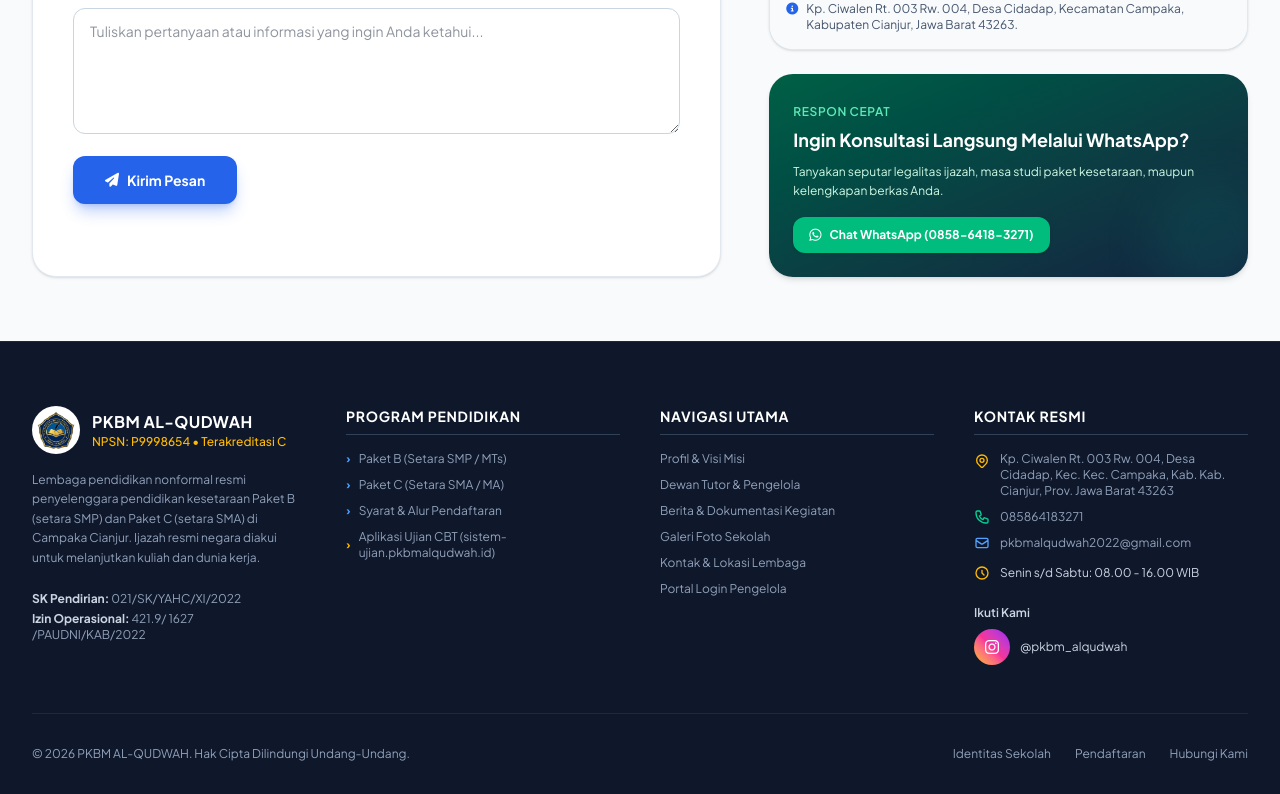
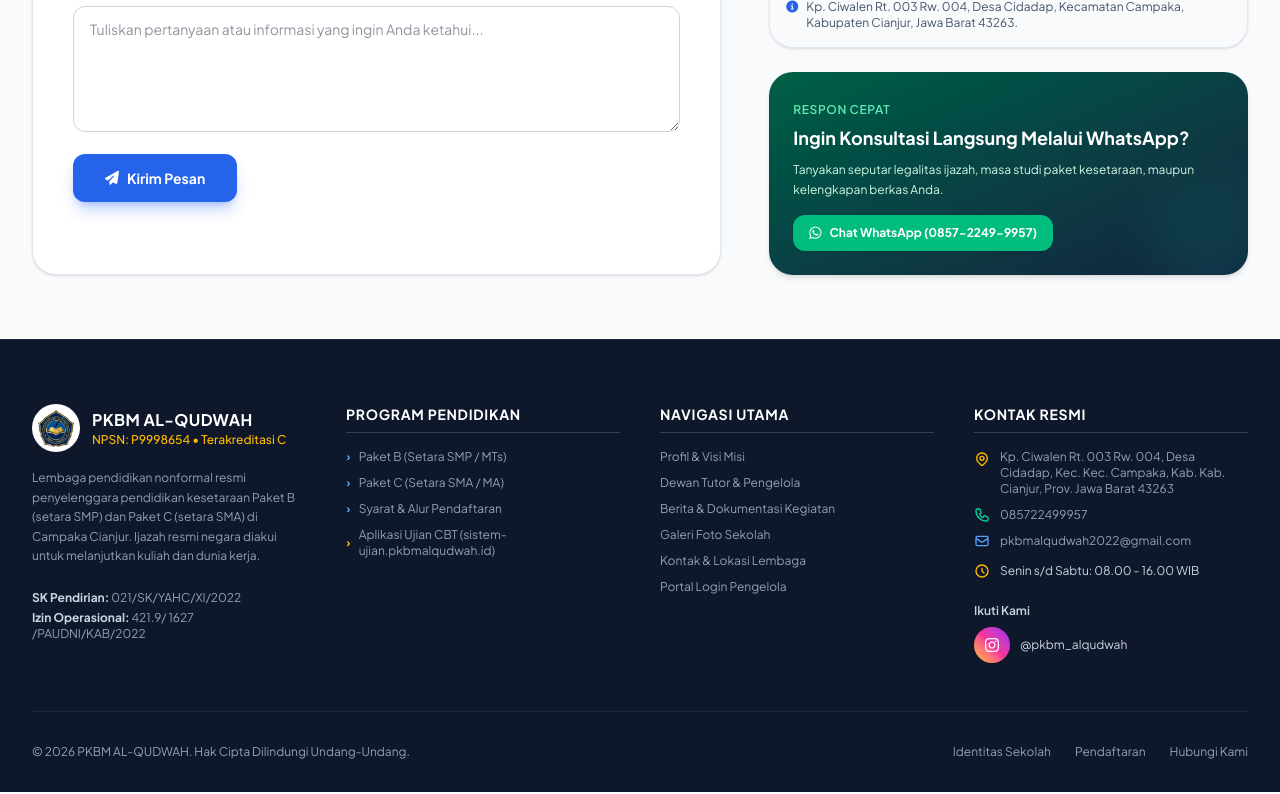
Before and after one commit to gagassastra/Web-sekolah, a Laravel app: page /kontak in a window 1280 px wide. Shown: the part 1218-2012 px from the top of the page. Run offline with Laravel 12, Linux system fonts and the light colour scheme; a user stored in the database is signed in; data comes from the database, SQL or seed files in the repository; style sheets or scripts are compiled from the project's sources.

Commit message:
Update nomor kontak dan WhatsApp ke 085722499957

```diff
--- a/app/Models/SchoolProfile.php
+++ b/app/Models/SchoolProfile.php
@@ -73,4 +73,22 @@ class SchoolProfile extends Model
 
         return str_starts_with($foto, 'http') ? $foto : '/' . ltrim($foto, '/');
     }
+
+    public function getTeleponAttribute(?string $value): string
+    {
+        if (empty($value) || in_array($value, ['085864183271', '0858-6418-3271'], true)) {
+            return '085722499957';
+        }
+
+        return $value;
+    }
+
+    public function getWhatsappAttribute(?string $value): string
+    {
+        if (empty($value) || in_array($value, ['085864183271', '0858-6418-3271'], true)) {
+            return '085722499957';
+        }
+
+        return $value;
+    }
 }
--- a/app/Models/User.php
+++ b/app/Models/User.php
@@ -85,4 +85,9 @@ class User extends Authenticatable
 
         return str_starts_with($foto, 'http') ? $foto : '/' . ltrim($foto, '/');
     }
+
+    public function getPhoneAttribute(?string $value): ?string
+    {
+        return in_array($value, ['085864183271', '0858-6418-3271'], true) ? '085722499957' : $value;
+    }
 }
--- a/resources/views/layouts/app.blade.php
+++ b/resources/views/layouts/app.blade.php
@@ -322,7 +322,7 @@
     </footer>
 
     <!-- FLOATING WHATSAPP BUTTON -->
-    <a href="https://wa.me/6285864183271?text=Halo%20Admin%20PKBM%20AL-QUDWAH,%20saya%20ingin%20mendapatkan%20informasi%20pendaftaran%20Paket%20B%20/%20Paket%20C" target="_blank" rel="noopener noreferrer" class="fixed bottom-6 right-6 z-40 bg-emerald-600 hover:bg-emerald-700 text-white p-3.5 rounded-full shadow-lg hover:shadow-emerald-500/30 transition-all duration-300 hover:scale-105 flex items-center justify-center group" aria-label="Konsultasi WhatsApp">
+    <a href="https://wa.me/6285722499957?text=Halo%20Admin%20PKBM%20AL-QUDWAH,%20saya%20ingin%20mendapatkan%20informasi%20pendaftaran%20Paket%20B%20/%20Paket%20C" target="_blank" rel="noopener noreferrer" class="fixed bottom-6 right-6 z-40 bg-emerald-600 hover:bg-emerald-700 text-white p-3.5 rounded-full shadow-lg hover:shadow-emerald-500/30 transition-all duration-300 hover:scale-105 flex items-center justify-center group" aria-label="Konsultasi WhatsApp">
         <svg class="w-6 h-6" fill="currentColor" viewBox="0 0 24 24">
             <path d="M.057 24l1.687-6.163c-1.041-1.804-1.588-3.849-1.587-5.946.003-6.556 5.338-11.891 11.893-11.891 3.181.001 6.167 1.24 8.413 3.488 2.245 2.248 3.481 5.236 3.48 8.414-.003 6.557-5.338 11.892-11.893 11.892-1.99-.001-3.951-.5-5.688-1.448l-6.305 1.654zm6.597-3.807c1.676.995 3.276 1.591 5.392 1.592 5.448 0 9.886-4.434 9.889-9.885.002-5.462-4.415-9.89-9.881-9.892-5.452 0-9.887 4.434-9.889 9.884-.001 2.225.651 3.891 1.746 5.634l-.999 3.648 3.742-.981zm11.387-5.464c-.074-.124-.272-.198-.57-.347-.297-.149-1.758-.868-2.031-.967-.272-.099-.47-.149-.669.149-.198.297-.768.967-.941 1.165-.173.198-.347.223-.644.074-.297-.149-1.255-.462-2.39-1.475-.883-.788-1.48-1.761-1.653-2.059-.173-.297-.018-.458.13-.606.134-.133.297-.347.446-.521.151-.172.2-.296.3-.495.099-.198.05-.372-.025-.521-.075-.148-.669-1.611-.916-2.206-.242-.579-.487-.501-.669-.51l-.57-.01c-.198 0-.52.074-.792.372s-1.04 1.016-1.04 2.479 1.065 2.876 1.213 3.074c.149.198 2.095 3.2 5.076 4.487.709.306 1.263.489 1.694.626.712.226 1.36.194 1.872.118.571-.085 1.758-.719 2.006-1.413.248-.695.248-1.29.173-1.414z"/>
         </svg>
--- a/resources/views/pages/contact.blade.php
+++ b/resources/views/pages/contact.blade.php
@@ -44,9 +44,6 @@
                 </div>
                 <h3 class="font-bold text-navy-900 text-sm mb-2">WhatsApp / Telepon</h3>
                 <p class="text-xs text-slate-600 mb-2">Hubungi admin resmi:</p>
-                <a href="https://wa.me/6285864183271" target="_blank" rel="noopener" class="text-xs font-bold text-emerald-600 hover:underline block mb-1">
-                    0858-6418-3271
-                </a>
                 <a href="https://wa.me/6285722499957" target="_blank" rel="noopener" class="text-xs font-bold text-emerald-600 hover:underline block">
                     0857-2249-9957
                 </a>
@@ -203,10 +200,10 @@
                     <p class="text-xs text-emerald-100 leading-relaxed mb-4">
                         Tanyakan seputar legalitas ijazah, masa studi paket kesetaraan, maupun kelengkapan berkas Anda.
                     </p>
-                    <a href="https://wa.me/6285864183271?text={{ urlencode('Halo PKBM AL-QUDWAH, saya ingin bertanya mengenai program kesetaraan Paket B / Paket C.') }}"
+                    <a href="https://wa.me/6285722499957?text={{ urlencode('Halo PKBM AL-QUDWAH, saya ingin bertanya mengenai program kesetaraan Paket B / Paket C.') }}"
                        target="_blank" rel="noopener"
                        class="inline-flex items-center gap-2 px-4 py-2.5 bg-emerald-500 hover:bg-emerald-600 text-white rounded-xl text-xs font-bold transition shadow">
-                        <i class="fa-brands fa-whatsapp text-sm"></i> Chat WhatsApp (0858-6418-3271)
+                        <i class="fa-brands fa-whatsapp text-sm"></i> Chat WhatsApp (0857-2249-9957)
                     </a>
                 </div>
             </div>
--- a/resources/views/pages/exam-portal.blade.php
+++ b/resources/views/pages/exam-portal.blade.php
@@ -145,7 +145,7 @@
                     <p class="text-navy-100 text-xs sm:text-sm">Segera laporkan kepada Tim IT / Operator Sekolah untuk reset sesi atau reset password ujian.</p>
                 </div>
             </div>
-            <a href="https://wa.me/6285864183271?text={{ urlencode('Halo Operator PKBM AL-QUDWAH, saya mengalami kendala pada aplikasi ujian CBT.') }}"
+            <a href="https://wa.me/6285722499957?text={{ urlencode('Halo Operator PKBM AL-QUDWAH, saya mengalami kendala pada aplikasi ujian CBT.') }}"
                target="_blank" rel="noopener"
                class="px-5 py-3 bg-gold-500 hover:bg-gold-600 text-navy-950 font-bold rounded-xl text-xs sm:text-sm transition flex items-center gap-2 shrink-0 shadow">
                 <i class="fa-brands fa-whatsapp text-base"></i> Hubungi Helpdesk IT
--- a/resources/views/pages/home.blade.php
+++ b/resources/views/pages/home.blade.php
@@ -472,7 +472,7 @@
                 <a href="{{ route('pendaftaran.index') }}" class="inline-flex items-center justify-center px-7 py-3.5 rounded-xl font-bold text-sm bg-white text-blue-950 hover:bg-blue-50 shadow-lg transition">
                     Formulir Pendaftaran Online
                 </a>
-                <a href="https://wa.me/6285864183271?text=Halo%20Admin%20PKBM%20AL-QUDWAH,%20saya%20ingin%20konsultasi%20pendaftaran" target="_blank" rel="noopener noreferrer" class="inline-flex items-center justify-center px-7 py-3.5 rounded-xl font-bold text-sm bg-emerald-600 hover:bg-emerald-500 text-white shadow-lg transition">
+                <a href="https://wa.me/6285722499957?text=Halo%20Admin%20PKBM%20AL-QUDWAH,%20saya%20ingin%20konsultasi%20pendaftaran" target="_blank" rel="noopener noreferrer" class="inline-flex items-center justify-center px-7 py-3.5 rounded-xl font-bold text-sm bg-emerald-600 hover:bg-emerald-500 text-white shadow-lg transition">
                     <svg class="w-4 h-4 mr-2" fill="currentColor" viewBox="0 0 24 24"><path d="M.057 24l1.687-6.163c-1.041-1.804-1.588-3.849-1.587-5.946.003-6.556 5.338-11.891 11.893-11.891 3.181.001 6.167 1.24 8.413 3.488 2.245 2.248 3.481 5.236 3.48 8.414-.003 6.557-5.338 11.892-11.893 11.892-1.99-.001-3.951-.5-5.688-1.448l-6.305 1.654z"/></svg>
                     Konsultasi via WhatsApp
                 </a>
--- a/resources/views/pages/program-detail.blade.php
+++ b/resources/views/pages/program-detail.blade.php
@@ -99,7 +99,7 @@
                         <a href="{{ route('pendaftaran.index') }}" class="w-full text-center block py-3 rounded-xl bg-blue-600 hover:bg-blue-700 text-white font-bold text-sm shadow-sm transition">
                             Daftar Sekarang
                         </a>
-                        <a href="https://wa.me/6285864183271?text=Halo%20Admin,%20saya%20ingin%20konsultasi%20mengenai%20{{ urlencode($program->nama) }}" target="_blank" rel="noopener noreferrer" class="w-full text-center block py-3 rounded-xl bg-emerald-600 hover:bg-emerald-700 text-white font-bold text-xs shadow-sm transition">
+                        <a href="https://wa.me/6285722499957?text=Halo%20Admin,%20saya%20ingin%20konsultasi%20mengenai%20{{ urlencode($program->nama) }}" target="_blank" rel="noopener noreferrer" class="w-full text-center block py-3 rounded-xl bg-emerald-600 hover:bg-emerald-700 text-white font-bold text-xs shadow-sm transition">
                             Tanya Lewat WhatsApp
                         </a>
                     </div>
--- a/resources/views/pages/registration-success.blade.php
+++ b/resources/views/pages/registration-success.blade.php
@@ -62,7 +62,7 @@
                 <button type="button" onclick="window.print()" class="w-full sm:w-auto px-5 py-3 rounded-xl border border-slate-300 text-slate-700 hover:bg-slate-100 font-bold text-xs transition flex items-center justify-center gap-2">
                     <i class="fa-solid fa-print"></i> Cetak Bukti Pendaftaran
                 </button>
-                <a href="https://wa.me/6285864183271?text={{ urlencode('Halo PKBM AL-QUDWAH, saya telah mendaftar online dengan nomor pendaftaran: ' . $registration->nomor_pendaftaran . ' atas nama ' . $registration->nama_lengkap) }}"
+                <a href="https://wa.me/6285722499957?text={{ urlencode('Halo PKBM AL-QUDWAH, saya telah mendaftar online dengan nomor pendaftaran: ' . $registration->nomor_pendaftaran . ' atas nama ' . $registration->nama_lengkap) }}"
                    target="_blank" rel="noopener"
                    class="w-full sm:w-auto px-5 py-3 rounded-xl bg-emerald-600 hover:bg-emerald-700 text-white font-bold text-xs transition flex items-center justify-center gap-2 shadow-sm">
                     <i class="fa-brands fa-whatsapp text-sm"></i> Konfirmasi ke WhatsApp Admin
--- a/resources/views/pages/registration.blade.php
+++ b/resources/views/pages/registration.blade.php
@@ -374,7 +374,7 @@
                     <p class="text-slate-600 text-xs sm:text-sm">Hubungi kami melalui WhatsApp untuk informasi seputar jadwal, berkas, dan pendaftaran langsung.</p>
                 </div>
             </div>
-            <a href="https://wa.me/6285864183271?text={{ urlencode('Halo PKBM AL-QUDWAH, saya ingin menanyakan informasi pendaftaran Paket B / Paket C.') }}"
+            <a href="https://wa.me/6285722499957?text={{ urlencode('Halo PKBM AL-QUDWAH, saya ingin menanyakan informasi pendaftaran Paket B / Paket C.') }}"
                target="_blank" rel="noopener"
                class="px-6 py-3 bg-emerald-600 hover:bg-emerald-700 text-white font-bold rounded-xl text-xs sm:text-sm transition flex items-center gap-2 shrink-0 shadow-md">
                 <i class="fa-brands fa-whatsapp text-lg"></i> Hubungi WhatsApp Resmi
```
Also changed, not shown: database/seeders/DatabaseSeeder.php (+6 -6 lines), database/migrations/2026_10_21_101537_create_school_profiles_table.php.
